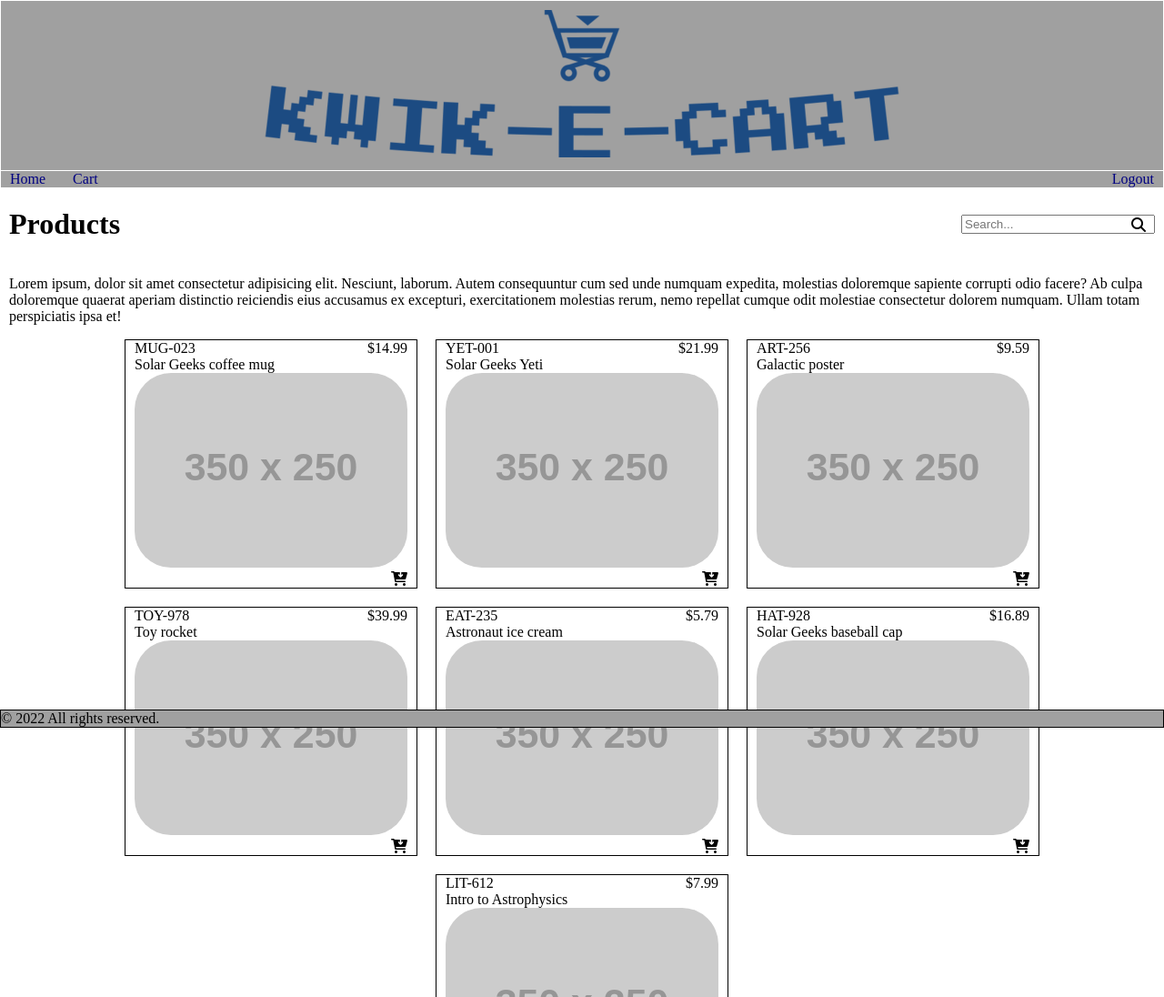
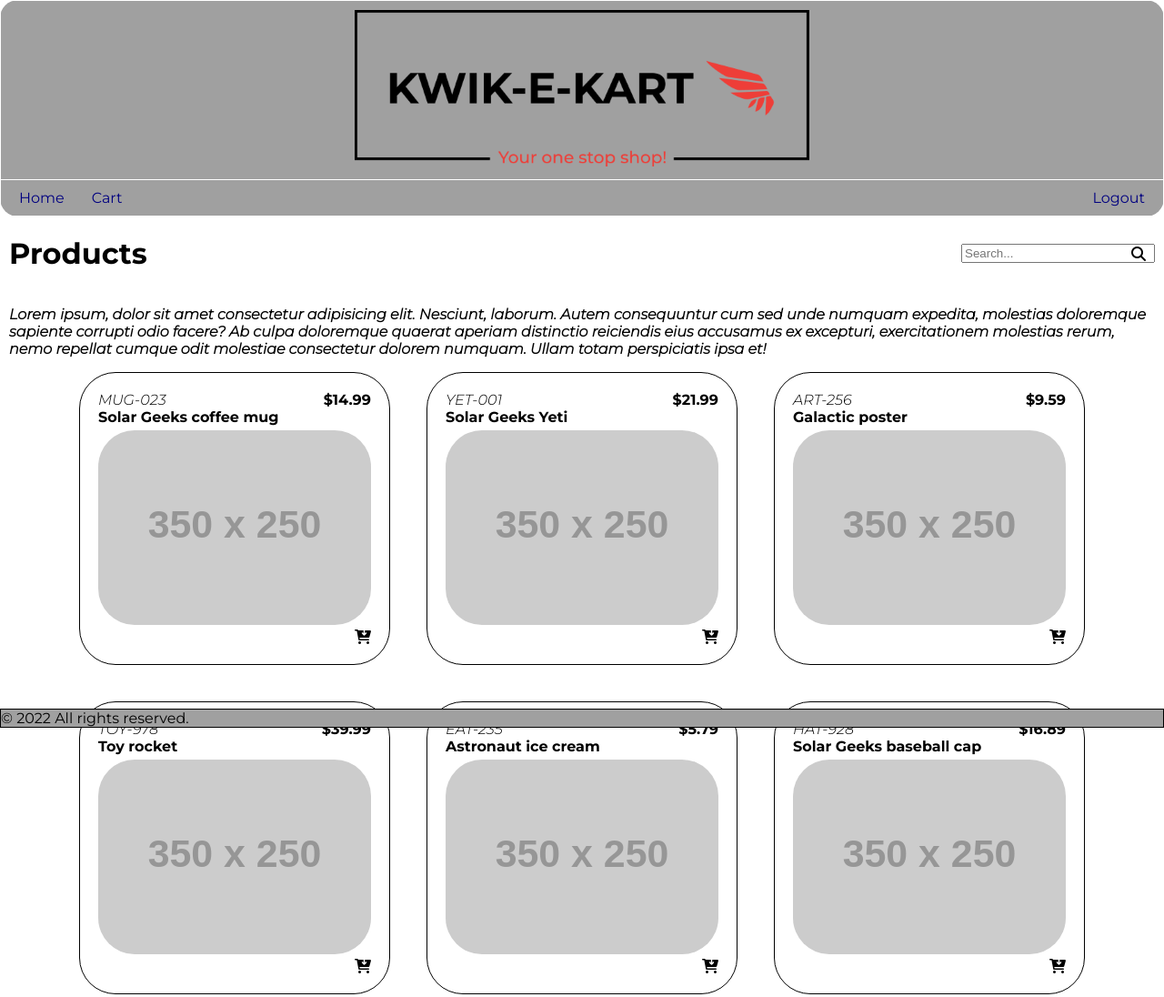
Before and after one commit to Jdevv96/kwik-e-kart, a plain HTML site: page index.html in a window 1280 px wide. Shown: the top 1096 px of the page at 91% size. Drawn offline with Linux system fonts and the light colour scheme; placeholder pictures from the web are drawn by us.

Commit message:
change heading img, add padding on productCard, add font styles to page.

```diff
--- a/css/style.css
+++ b/css/style.css
@@ -2,6 +2,7 @@
 
 #body {
     margin: 0;
+    font-family: 'Montserrat', sans-serif;
 }
 
 .head-wrap {
@@ -9,6 +10,7 @@
     top: 0;
     z-index: 999;
     background-color: rgb(160, 160, 160);
+    border-radius: 20px;
 }
 
 #header {
@@ -21,8 +23,10 @@
     position: sticky;
     display: flex;
     border: 1px solid #ffffff;
+
     border-top: 0;
     z-index: 999;
+    padding: 10px;
 }
 
 #nav a {
@@ -83,17 +87,23 @@ right: 10px;
 transform: translateY(-50%);
 }
 
+summary > p {
+    font-weight: 600;
+    font-style: italic;
+}
+
 #product-cards {
     display: flex;
-    gap: 20px;
+    gap: 40px;
     flex-wrap: wrap;
     flex-direction: row;
 }
 
 .product-card {
     border: 1px solid black;
+    border-radius: 40px;
     display: grid;
-    padding: 0 10px;
+    padding: 20px;
     grid-template-columns: 150px 150px;
     grid-template-areas:
     "sku price"
@@ -108,15 +118,19 @@ transform: translateY(-50%);
 
 .sku {
     grid-area: sku;
+    font-style: italic;
 }
 
 .price {
     grid-area: price;
     justify-self: end;
+    font-weight: bold;
 }
 
 .product-name {
     grid-area: product;
+    font-weight: bold;
+    padding-bottom: 5px;
 }
 
 .product-name:hover {
--- a/index.html
+++ b/index.html
@@ -6,6 +6,10 @@
     <meta name="viewport" content="width=device-width,initial-scale=1.0">
     <title>SSGeek online store</title>
     <link rel="icon" href="./icon/basket.png">
+    <!--Fonts-->
+    <link rel="preconnect" href="https://fonts.googleapis.com">
+    <link rel="preconnect" href="https://fonts.gstatic.com" crossorigin>
+    <link href="https://fonts.googleapis.com/css2?family=Montserrat:ital,wght@0,400;0,600;0,700;1,300&display=swap" rel="stylesheet">
     <!-- Styles -->
     <link rel="stylesheet" href="css/style.css" />
     <link rel="stylesheet" href="https://cdnjs.cloudflare.com/ajax/libs/font-awesome/6.1.2/css/all.min.css" />
@@ -18,7 +22,7 @@
       <div class="head-wrap">
         <header id="header">
           <div id="logo">
-            <img src="img/kwik-e-kart.png">
+            <img src="img/kwik-kart-min.png">
           </div>
         </header>
         <nav id="nav">
--- a/script/app.js
+++ b/script/app.js
@@ -59,8 +59,9 @@ document.addEventListener('DOMContentLoaded', () => {
 
     const searchBar = document.getElementById('search');
     searchBar.addEventListener('keyup', () => {
-        const searchText = searchBar.value.toLowerCase();
-        const filteredProductIds = searchText ? productService.searchProducts(searchText) : productService.getProducts().map((product) => product.productId);
+        const searchText = searchBar.value;
+        const filteredProductIds =
+        searchText ? productService.searchProducts(searchText) : productService.getProducts().map((product) => product.productId);
         const productCards = document.querySelectorAll('.product-card');
         productCards.forEach((card) => {
             if (filteredProductIds.includes(Number(card.querySelector('.product-name').getAttribute('data-id')))) {
```
Also changed, not shown: img/kwik-kart-min.png (added), img/kwik-kart.png (added).
